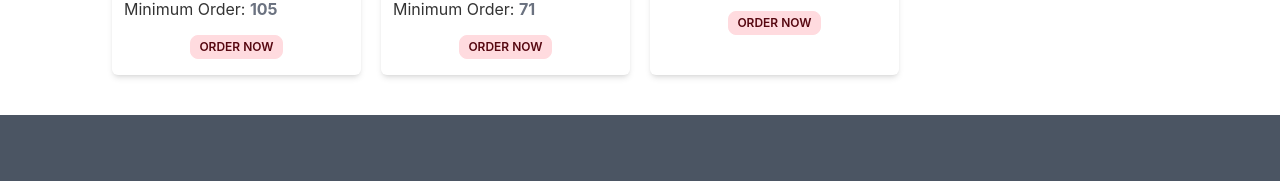
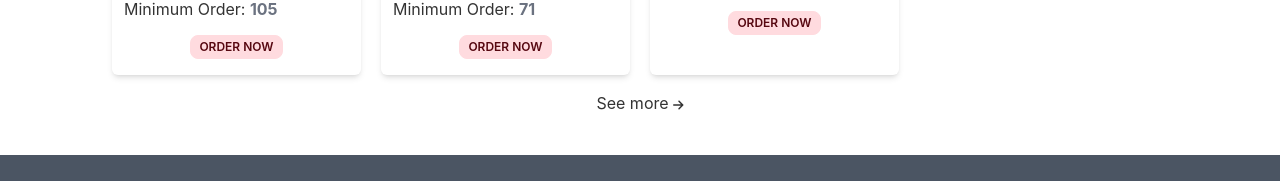
Before and after one commit to sayemhossain/wholesale-store, a React (Create React App) app: page / in a window 1280 px wide. Shown: the part 2091-2272 px from the top of the page. Built offline with nearby package versions, Linux system fonts and the light colour scheme.

Commit message:
code added

```diff
--- a/src/App.js
+++ b/src/App.js
@@ -1,5 +1,7 @@
+import { Route, Routes } from "react-router-dom";
 import "./App.css";
 import Home from "./pages/Home/Home/Home";
+import Products from "./pages/Products/Products";
 import Footer from "./shared/Footer/Footer";
 import Navbar from "./shared/Navbar/Navbar";
 
@@ -7,7 +9,10 @@ function App() {
   return (
     <div>
       <Navbar></Navbar>
-      <Home></Home>
+      <Routes>
+        <Route path="/" element={<Home></Home>}></Route>
+        <Route path="/products" element={<Products></Products>}></Route>
+      </Routes>
       <Footer></Footer>
     </div>
   );
--- a/src/pages/Home/HomeProducts/HomeProducts.js
+++ b/src/pages/Home/HomeProducts/HomeProducts.js
@@ -1,4 +1,7 @@
+import { faArrowRight } from "@fortawesome/free-solid-svg-icons";
+import { FontAwesomeIcon } from "@fortawesome/react-fontawesome";
 import React from "react";
+import { Link } from "react-router-dom";
 import useProducts from "../../../hooks/useProducts";
 import HomeProductsContainer from "./HomeProductsContainer";
 
@@ -15,6 +18,15 @@ const HomeProducts = () => {
           ></HomeProductsContainer>
         ))}
       </div>
+      <div className="mt-4 text-center">
+        <Link className="hover:underline hover:text-red-800" to="/products">
+          See more{" "}
+          <FontAwesomeIcon
+            className="text-xs"
+            icon={faArrowRight}
+          ></FontAwesomeIcon>
+        </Link>
+      </div>
     </div>
   );
 };
--- a/src/pages/Products/Products.js
+++ b/src/pages/Products/Products.js
@@ -7,6 +7,9 @@ const Products = () => {
   return (
     <div className="md:px-28 py-10">
       <h1 className="text-4xl text-center font-semibold">All Products</h1>
+      <p className="text-xs text-center text-red-600 mt-1">
+        Total proucts: {products.length}
+      </p>
       <div className="grid grid-cols-4 gap-5 mt-10">
         {products.map((product) => (
           <HomeProductsContainer
--- a/src/shared/Navbar/Navbar.js
+++ b/src/shared/Navbar/Navbar.js
@@ -1,4 +1,5 @@
 import React from "react";
+import { Link } from "react-router-dom";
 import logo from "../../img/logo2.webp";
 const Navbar = () => {
   return (
@@ -40,17 +41,17 @@ const Navbar = () => {
               </li>
             </ul>
           </div>
-          <a class="btn btn-ghost normal-case text-xl">
+          <Link to="/" class="btn btn-ghost normal-case text-xl">
             <img className="w-40" src={logo} alt="" />
-          </a>
+          </Link>
         </div>
         <div class="navbar-center hidden lg:flex">
           <ul class="menu menu-horizontal p-0">
             <li>
-              <a>Home</a>
+              <Link to="/">Home</Link>
             </li>
             <li>
-              <a>Products</a>
+              <Link to="/products">Products</Link>
             </li>
             <li>
               <a>Blog</a>
```
